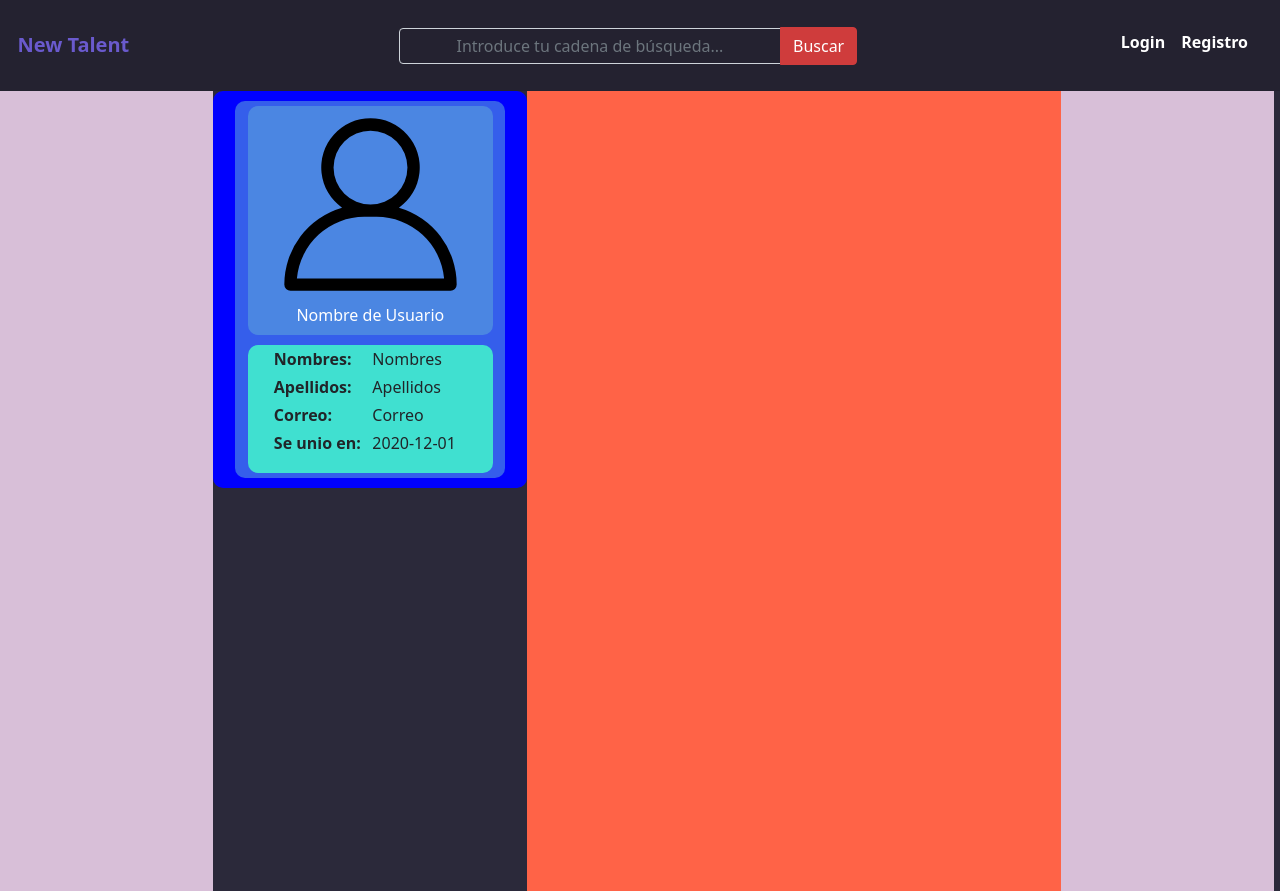
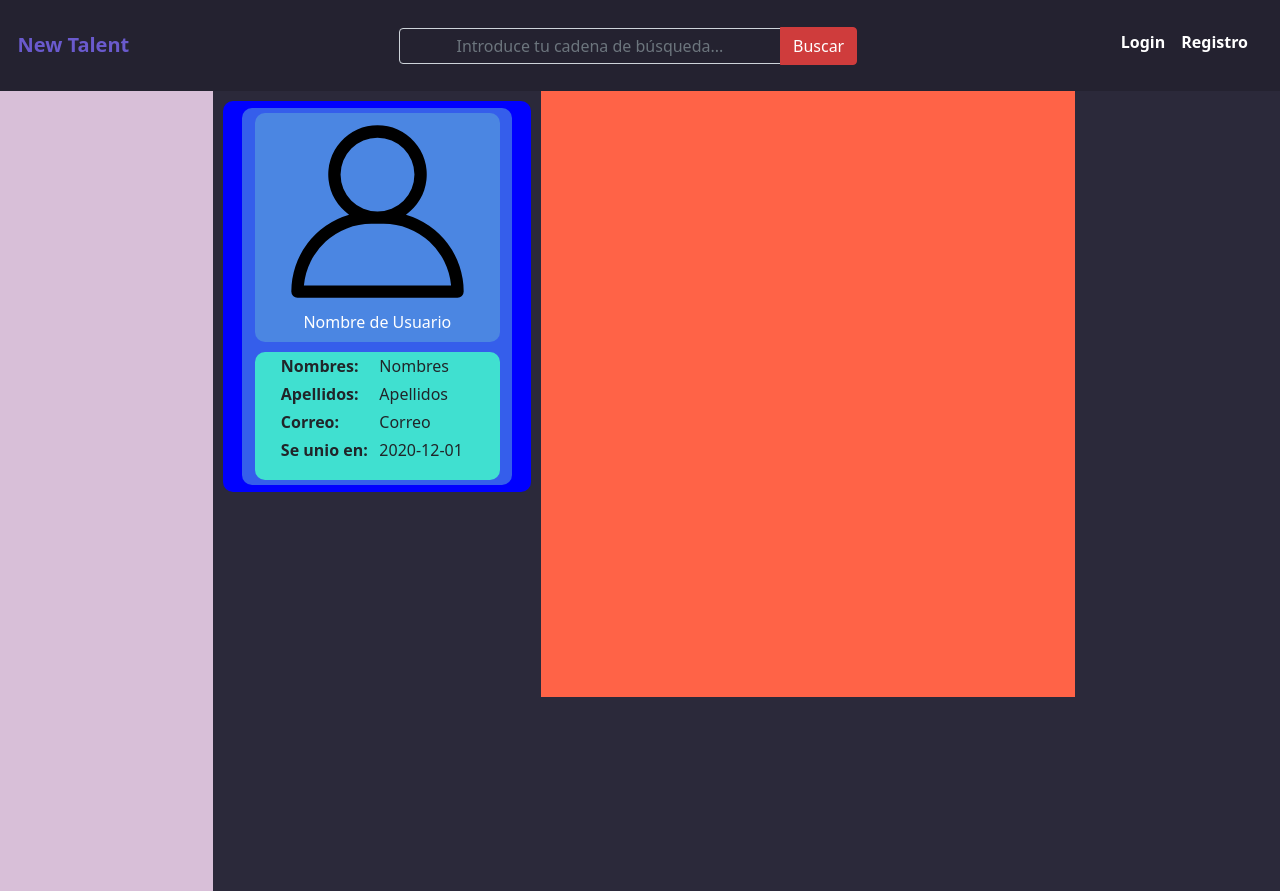
Before and after one commit to Techjonlogi/frontproyecto, a React (Create React App) app: page /Perfil in a window 1280 px wide. Built offline with nearby package versions, Linux system fonts and the light colour scheme.

Commit message:
Se agregaron margenes a la columna que contiene la informacion de usuario en la pantalla PerfilUsuario.

```diff
--- a/src/Pantallas/PerfilUsuario/Perfilusuario.css
+++ b/src/Pantallas/PerfilUsuario/Perfilusuario.css
@@ -38,6 +38,7 @@ dd {
     height: fit-content;
     width: fit-content;
     border-radius: 10px;
+    margin: 10px;
     background-color: blue;
 }
 
@@ -50,7 +51,7 @@ dd {
 }
 
 #InformacionUsuarioPrincipal {
-    margin: 10px;
+    margin: 7px;
     width: 270px;
     height: fit-content;
 }
```
